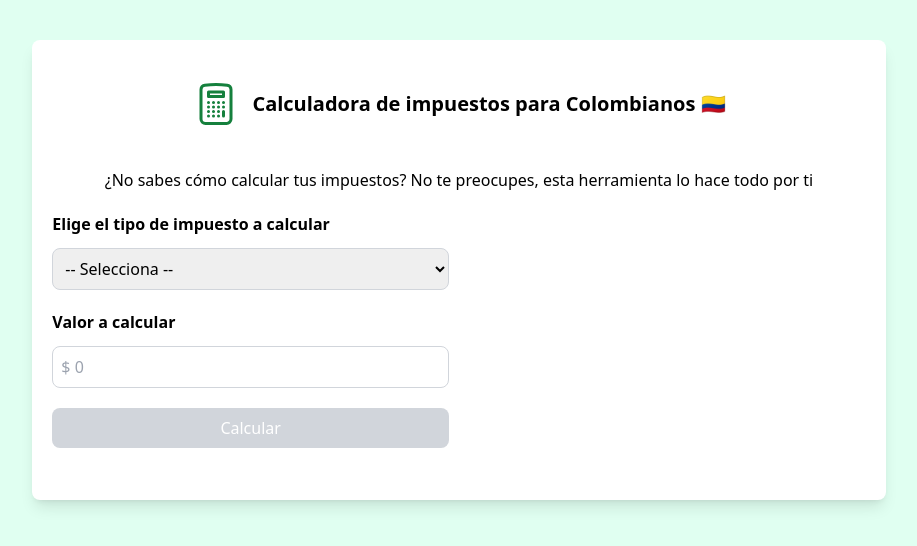
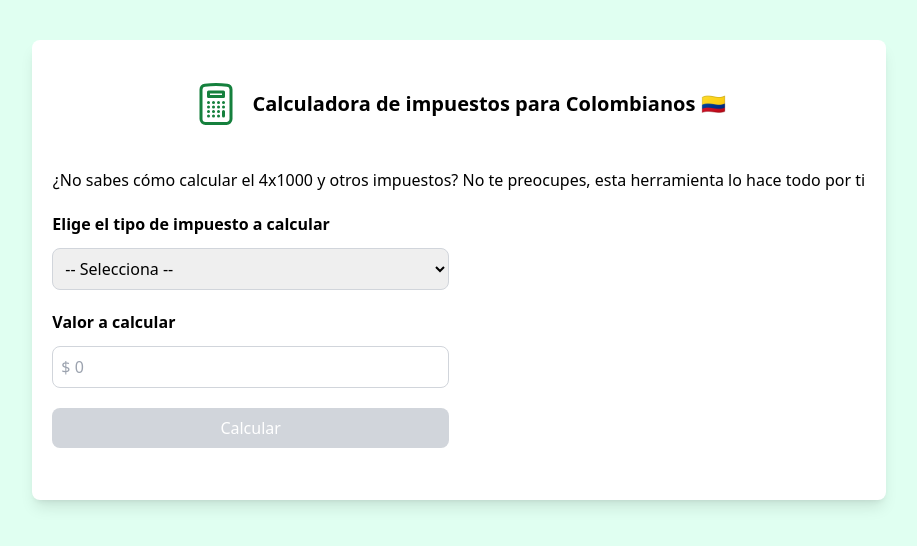
Before and after one commit to mateobetancurb/colombia-taxes-calculator, a React (Vite) app: page / in a window 1280 px wide. Shown: the top 546 px of the page, without its empty margins (181-1098 px from the left). Built offline with nearby package versions, Linux system fonts and the light colour scheme.

Commit message:
Update App.tsx

```diff
--- a/src/App.tsx
+++ b/src/App.tsx
@@ -65,7 +65,7 @@ function App() {
 					</h1>
 				</div>
 				<h2 className="mb-5 text-center">
-					¿No sabes cómo calcular tus impuestos? No te preocupes, esta
+					¿No sabes cómo calcular el 4x1000 y otros impuestos? No te preocupes, esta
 					herramienta lo hace todo por ti
 				</h2>
 				<div className="md:flex md:gap-5 md:items-center">
```
